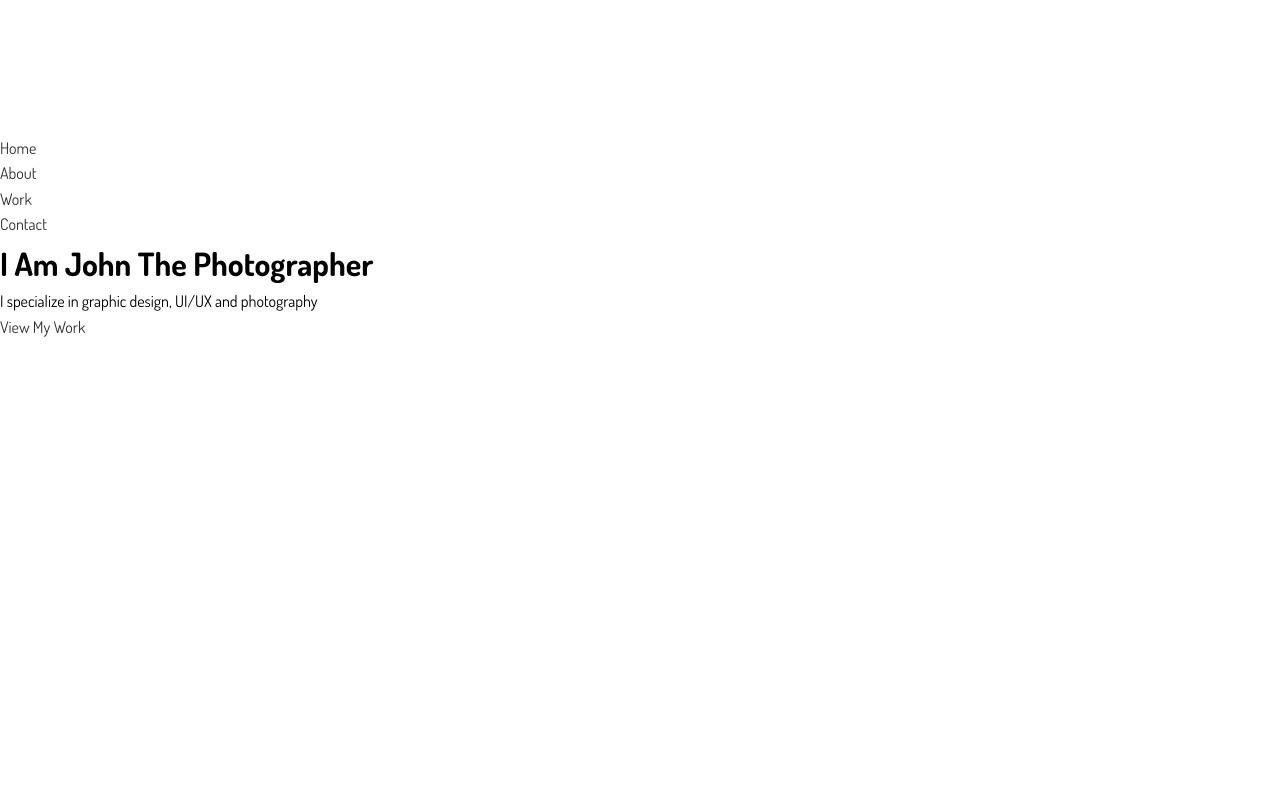
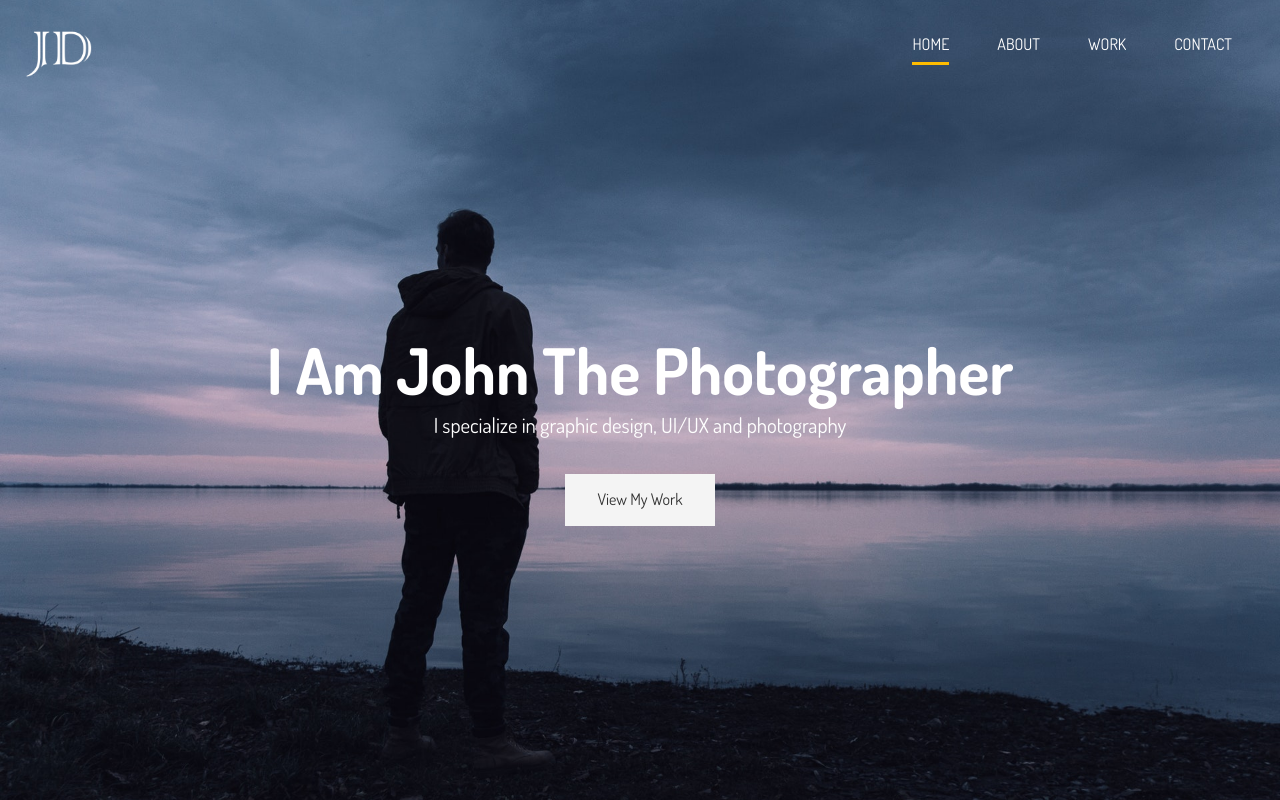
Before and after one commit to DariuszOkonski/portfolio-traversy, a website: page index.html in a window 1280 px wide. Drawn offline with Linux system fonts and the light colour scheme.

Commit message:
import: utilities, index

```diff
--- a/sass/main.scss
+++ b/sass/main.scss
@@ -1,2 +1,4 @@
 @import 'config';
 @import 'reset';
+@import 'utilities';
+@import 'index';
```
Also changed, not shown: css/main.css, 1 other file.
